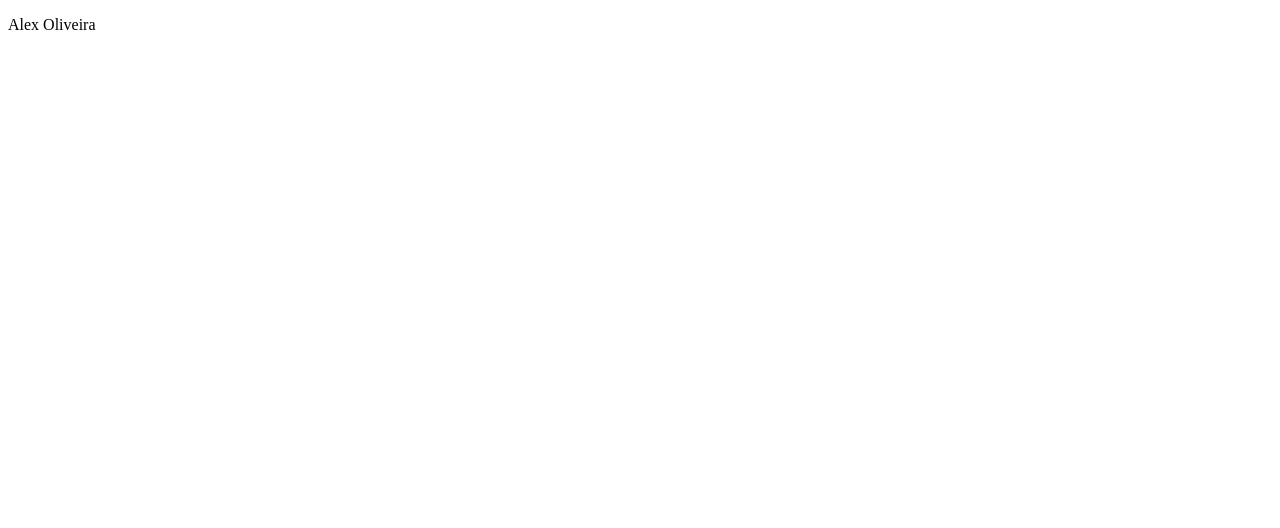
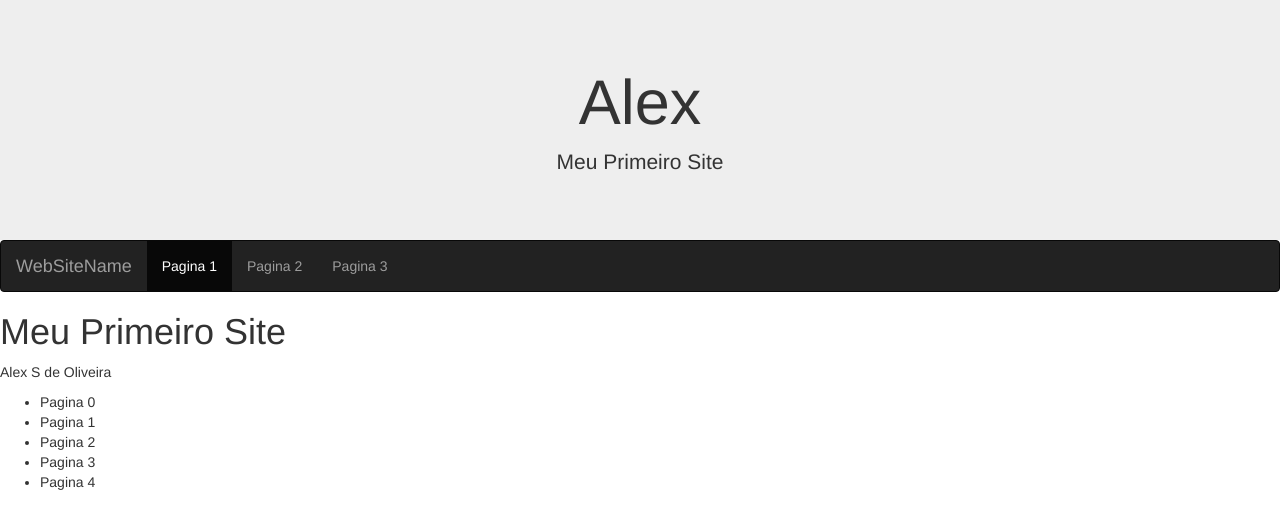
Before and after one commit to alex-oliveira1/alex-oliveira1.github.io, a plain HTML site: page index.html in a window 1280 px wide. Drawn offline with nearby package versions, Linux system fonts and the light colour scheme.

Commit message:
finalaula
ok

```diff
--- a/index.html
+++ b/index.html
@@ -4,9 +4,43 @@
         <meta charset="UTF-8">
         <meta http-equiv="X-UA-Compatible" content="IE=edge">
         <meta name="viewport" content="width=device-width, initial-scale=1.0">
-    <title>Meu primeiro site</title>
+        <title>Página Inicial</title>
+        <link rel="stylesheet" href="https://maxcdn.bootstrapcdn.com/bootstrap/3.4.1/css/bootstrap.min.css">
+        <script src="https://ajax.googleapis.com/ajax/libs/jquery/3.6.1/jquery.min.js"></script>
+        <script src="https://maxcdn.bootstrapcdn.com/bootstrap/3.4.1/js/bootstrap.min.js"></script>
+        <script type="module" src="myHeader.js" defer ></script>
     </head>
     <body>
-    <P>Alex Oliveira</P>
+        <header>
+            <div class="jumbotron text-center" style="margin-bottom:0">
+                <h1>Alex</h1>
+                <p>Meu Primeiro Site</p>
+            </div>
+
+            <nav class="navbar navbar-inverse">
+                <div class="container-fluid">
+                    <div class="navbar-header">
+                        <button type="button" class="navbar-toggle" data-toggle="collapse" data-target="#myNavbar">
+                            <span class="icon-bar"></span>
+                            <span class="icon-bar"></span>
+                            <span class="icon-bar"></span>
+                        </button>
+                        <a class="navbar-brand" href="#">WebSiteName</a>
+                    </div>
+                    <div class="collapse navbar-collapse" id="myNavbar">
+                        <ul class="nav navbar-nav">
+                            <li class="active"><a href="#">Pagina 1</a></li>
+                            <li><a href="#">Pagina 2</a></li>
+                            <li><a href="#">Pagina 3</a></li>
+                        </ul>
+                    </div>
+                </div>
+            </nav>
+        </header>
+
+        <h1>Meu Primeiro Site</h1>
+        <p>Alex S de Oliveira</p>
+
+        <my-header></my-header>
     </body>
     </html>
--- /dev/null
+++ b/myHeader.js
@@ -0,0 +1,21 @@
+class MyHeader extends HTMLElement{
+    connectedCallback() {
+        const header = document.createElement("header");
+        const nav = document.createElement("nav");
+        const ul = document.createElement("ul");
+
+        for(let i = 0; i < 5; i++){
+            let li = document.createElement("li");
+            li.textContent = `Pagina ${i}`;
+            ul.appendChild(li);
+        }
+
+        nav.appendChild(ul);
+        header.appendChild(nav);
+        this.appendChild(header);
+
+    }
+
+}
+
+customElements.define("my-header", MyHeader);
```
Lines whose indentation alone changed are shown as unchanged.
